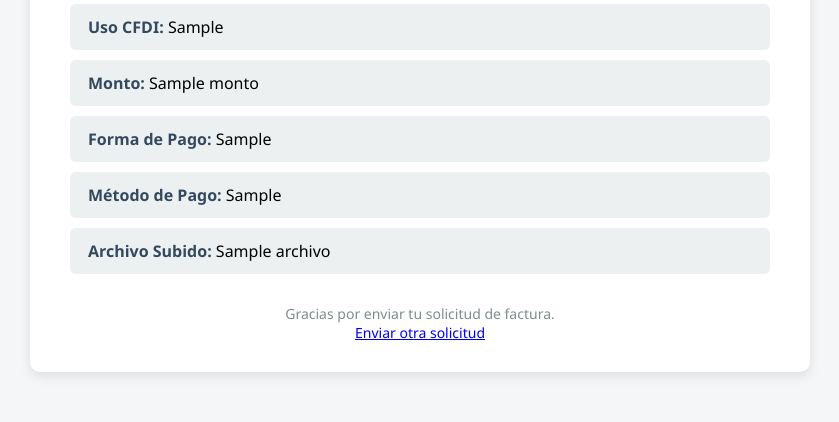
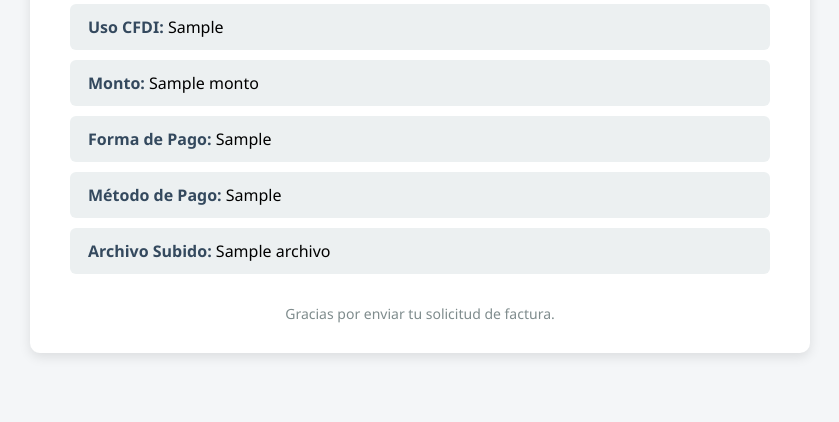
Before and after one commit to JMCisnerosP/Formulario_Factura_app, a Flask app: template templates/confirmacion.html in a window 1280 px wide. Shown: the part 554-976 px from the top of the page, without its empty margins (220-1059 px from the left). After the commit the page ends 911 px from the top, so only its background shows below. Run offline with Flask 3, Linux system fonts and the light colour scheme; the template is opened without the code that fills it: most values are stand-ins (such as "Sample title", 1, 10 or a date in 2020).

Commit message:
Update confirmacion.html

```diff
--- a/templates/confirmacion.html
+++ b/templates/confirmacion.html
@@ -63,7 +63,6 @@
         </ul>
         <div class="footer">
             Gracias por enviar tu solicitud de factura.<br>
-            <a href="{{ url_for('nuevo_formulario') }}">Enviar otra solicitud</a>
         </div>
 
     </div>
```
